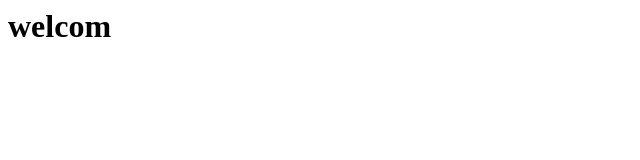
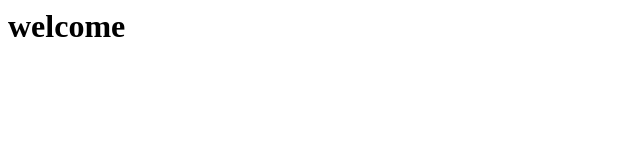
Before and after one commit to sahra16/test, a plain HTML site: page index.html in a window 1280 px wide. Shown: the full height of the page, 0-640 px from the left. Drawn offline with Linux system fonts and the light colour scheme.

Commit message:
correcting welcome

```diff
--- a/index.html
+++ b/index.html
@@ -1,7 +1,7 @@
 <html>
 
      <body>
-         <h1> welcom </h1>
+         <h1> welcome </h1>
 
      </body>
 </html>
```
